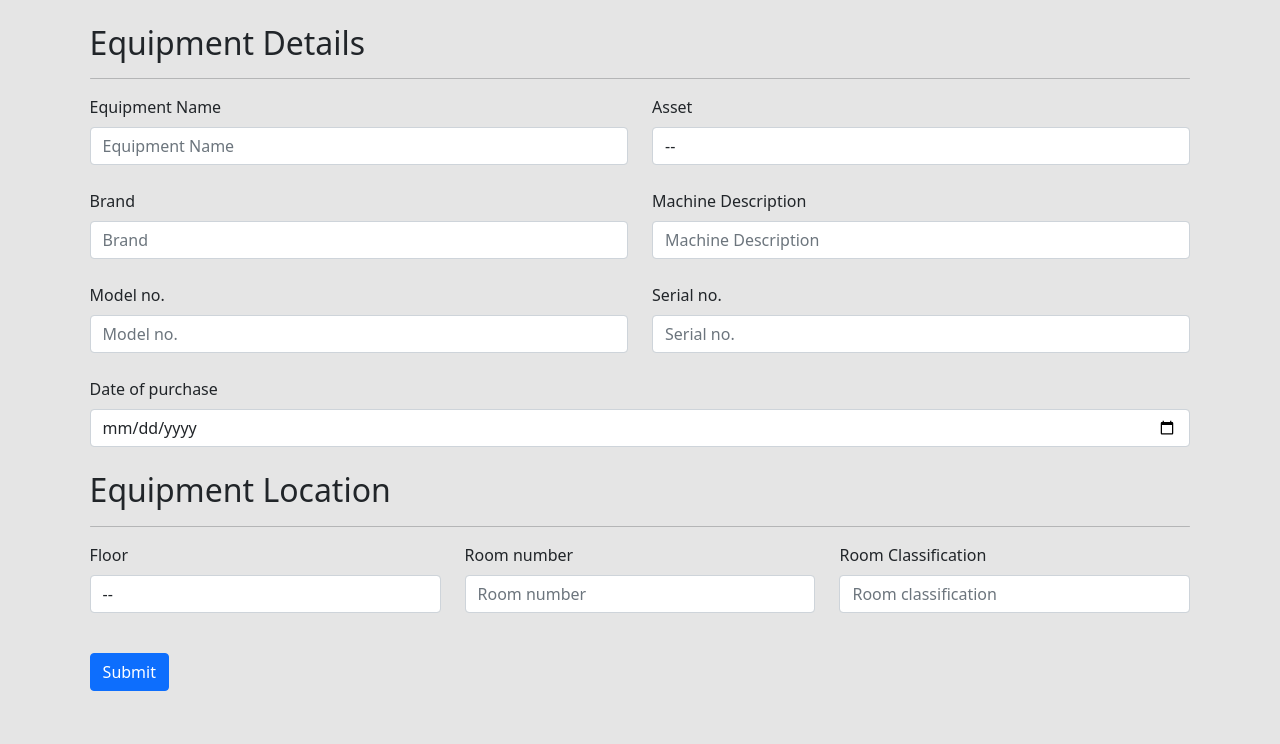
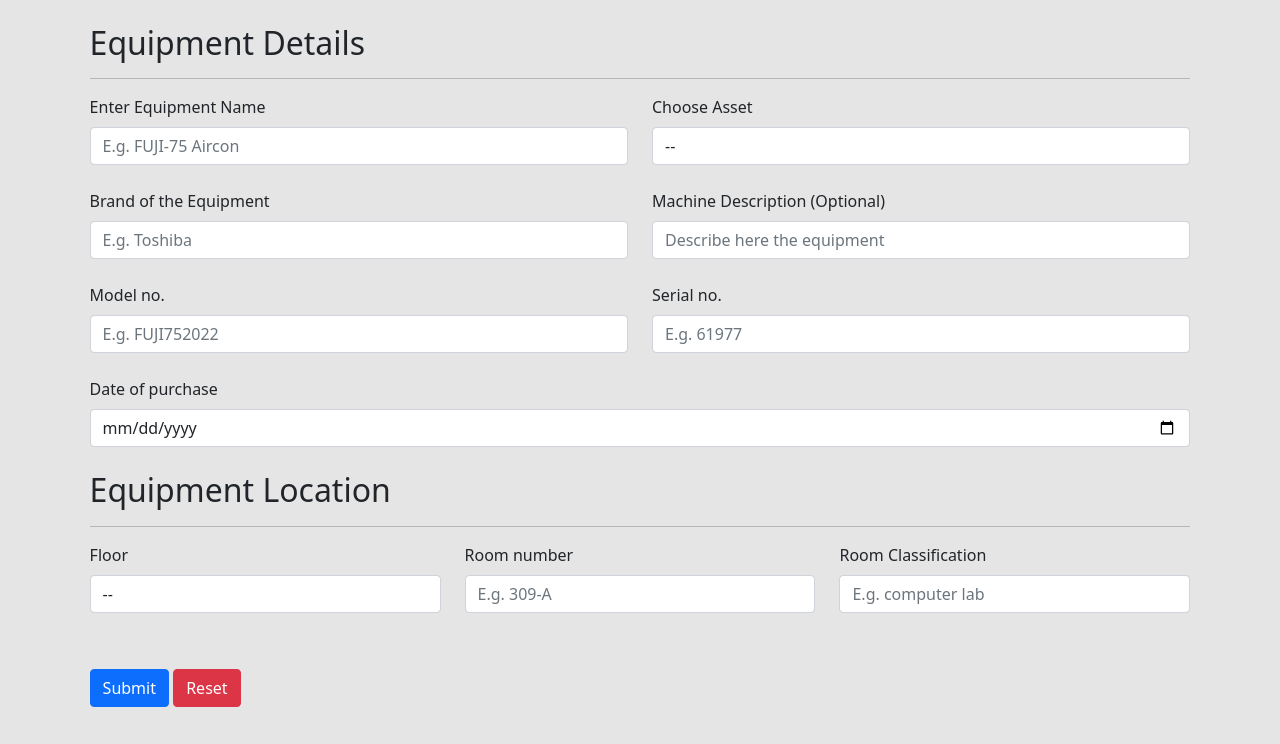
Before and after one commit to jlmanrique25/Finals_pending_qa, a PHP site: page /add_new_equipment.php in a window 1280 px wide. Shown: the part 56-800 px from the top of the page. Run offline with PHP 8.4, Linux system fonts and the light colour scheme; the visitor is signed in with stand-in values (Sample User, id 1); data that the repository does not hold is empty; some libraries are stand-ins or nearby versions.

Commit message:
Form changes

```diff
--- a/add_new_equipment.php
+++ b/add_new_equipment.php
@@ -23,49 +23,63 @@
 ?>
 	<div class="container-fluid py-4" id="main_content">
         <div class="info">
-					<form action="backend/get_new_equipment.p.php" method="post">
+					<form class="needs-validation" action="backend/get_new_equipment.p.php" method="post" novalidate>
 						<h2>Equipment Details</h2>
 						<hr class="rounded">
 						<div class="form-group">
 							<div class="row">
 								<div class="col">
-									<label>Equipment Name</label>
-									<input type="text" class="form-control" name="equipment_name" placeholder="Equipment Name">
+									<label>Enter Equipment Name</label>
+									<input type="text" class="form-control" name="equipment_name" placeholder="E.g. FUJI-75 Aircon" required>
 								</div>
 								<div class="col">
-									<label>Asset</label>
+									<label>Choose Asset</label>
 									<select class="form-control" name="asset" required>
 										<option value="">--</option>
 										<option value="HVAC">HVAC</option>
 										<option value="Genset">Genset</option>
-									</select>
+									</select><div class="invalid-feedback">
+								      Please choose from the list
+								    </div>
 								</div>
 							</div><br>
 							<div class="row">
 								<div class="col">
-									<label>Brand</label>
-									<input type="text" class="form-control" name="brand" placeholder="Brand">
+									<label>Brand of the Equipment</label>
+									<input type="text" class="form-control" name="brand" placeholder="E.g. Toshiba" required>
+									<div class="invalid-feedback">
+								      Please fill in this field
+								    </div>
 								</div>
 								<div class="col">
-									<label>Machine Description</label>
-									<input type="text" class="form-control" name="machine_description" placeholder="Machine Description">
+									<label>Machine Description (Optional)</label>
+									<input type="text" class="form-control" name="machine_description" placeholder="Describe here the equipment">
 								</div>
 							</div><br>
 							<div class="row">
 								<div class="col">
 									<label>Model no.</label>
-									<input type="text" class="form-control" name="model_no" placeholder="Model no.">
+									<input type="text" class="form-control" name="model_no" placeholder="E.g. FUJI752022" required>
+									<div class="invalid-feedback">
+								      Please fill in this field
+								    </div>
 								</div>
 								<div class="col">
 									<label>Serial no.</label>
-									<input type="number" class="form-control" name="serial_no" placeholder="Serial no.">
+									<input type="number" class="form-control" name="serial_no" placeholder="E.g. 61977" required>
+									<div class="invalid-feedback">
+								      Please fill in this field
+								    </div>
 								</div>
 							</div><br>
 							<div class="row">
 								<div class="col">
 									<label>Date of purchase</label>
-									<input type="date" class="form-control" name="date_of_purchase">
+									<input type="date" class="form-control" name="date_of_purchase"required>
 								</div>
+								<div class="invalid-feedback">
+								      Please fill in this field
+								 </div>
 							</div><br>
 						<h2>Equipment Location</h2>
 						<hr class="rounded">
@@ -90,19 +104,30 @@
 										<option value="11th floor">11th floor</option>
 										<option value="12th floor">12th floor</option>
 									</select>
+									<div class="invalid-feedback">
+								      Please choose from the list
+								    </div>
 								</div>
 								<div class="col">
 									<label>Room number</label>
-									<input type="text" class="form-control" name="room_number" placeholder="Room number">
+									<input type="text" class="form-control" name="room_number" placeholder="E.g. 309-A" required>
+									<div class="invalid-feedback">
+								      Please fill in this field
+								    </div>
 								</div>
 								<div class="col">
 									<label>Room Classification</label>
-									<input type="text" class="form-control" name="room_classification" placeholder="Room classification">
+									<input type="text" class="form-control" name="room_classification" placeholder="E.g. computer lab" required>
+									<div class="invalid-feedback">
+								      Please fill in this field
+								    </div>
+								</div>
 								</div>
 							</div><br>
 						</div>
 
-						<button class="btn btn-primary mb-2" type="submit" name="submit">Submit</button>
+						<button class="btn btn-primary mb-2" type="submit" name="submit" onclick="alert('Are you sure you want to submit?')">Submit</button>
+						<button type="reset" class="btn btn-danger mb-2" onclick="alert('Are you sure you want to reset?')">Reset</button>
 					</form>
 				</div>
 
@@ -131,4 +156,28 @@
 		});
 		$("#typeOfMachine").trigger("change");
 	</script>
+
+	<!-- script for field validations -->
+	<script type="text/javascript">
+		// Example starter JavaScript for disabling form submissions if there are invalid fields
+		(function () {
+		  'use strict'
+
+		  // Fetch all the forms we want to apply custom Bootstrap validation styles to
+		  var forms = document.querySelectorAll('.needs-validation')
+
+		  // Loop over them and prevent submission
+		  Array.prototype.slice.call(forms)
+		    .forEach(function (form) {
+		      form.addEventListener('submit', function (event) {
+		        if (!form.checkValidity()) {
+		          event.preventDefault()
+		          event.stopPropagation()
+		        }
+
+		        form.classList.add('was-validated')
+		      }, false)
+		    })
+		})()
+	</script>
 	</div>
```
Also changed, not shown: assign_new_task.php (+55 -15 lines).
